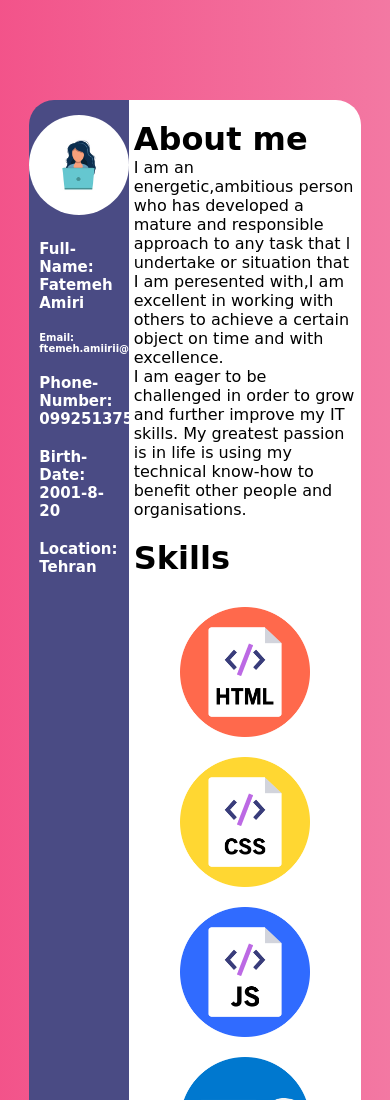
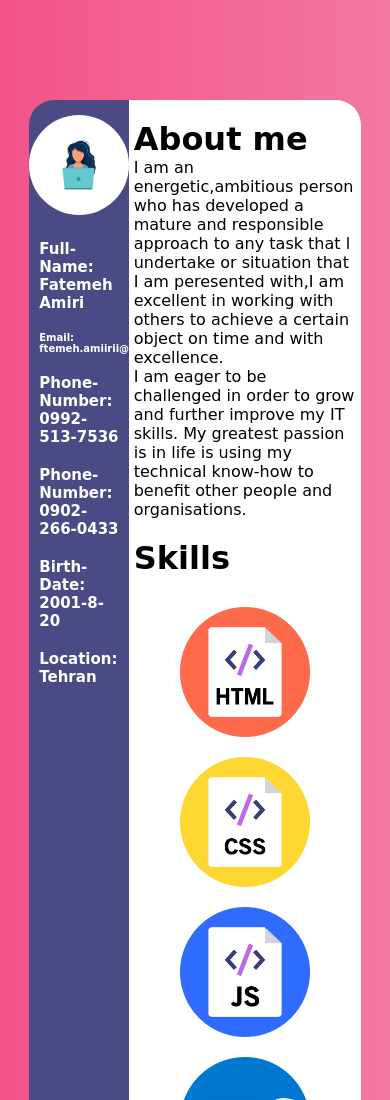
Before and after one commit to AtenaAmiri/Portfolio, a plain HTML site: page about.html in a window 390 px wide. Shown: the top 1100 px of the page. Drawn offline with Linux system fonts and the light colour scheme.

Commit message:
phone-number

```diff
--- a/about.html
+++ b/about.html
@@ -54,7 +54,8 @@
           <img src="./imges/female-programme-2.jpg" />
           <h3>Full-Name: Fatemeh Amiri</h3>
           <h3 class="email">Email: ftemeh.amiirii@gmail.com</h3>
-          <h3>Phone-Number: 09925137536</h3>
+          <h3>Phone-Number: 0992-513-7536</h3>
+          <h3>Phone-Number: 0902-266-0433</h3>
           <h3>Birth-Date: 2001-8-20</h3>
           <h3>Location: Tehran</h3>
         </div>
```
